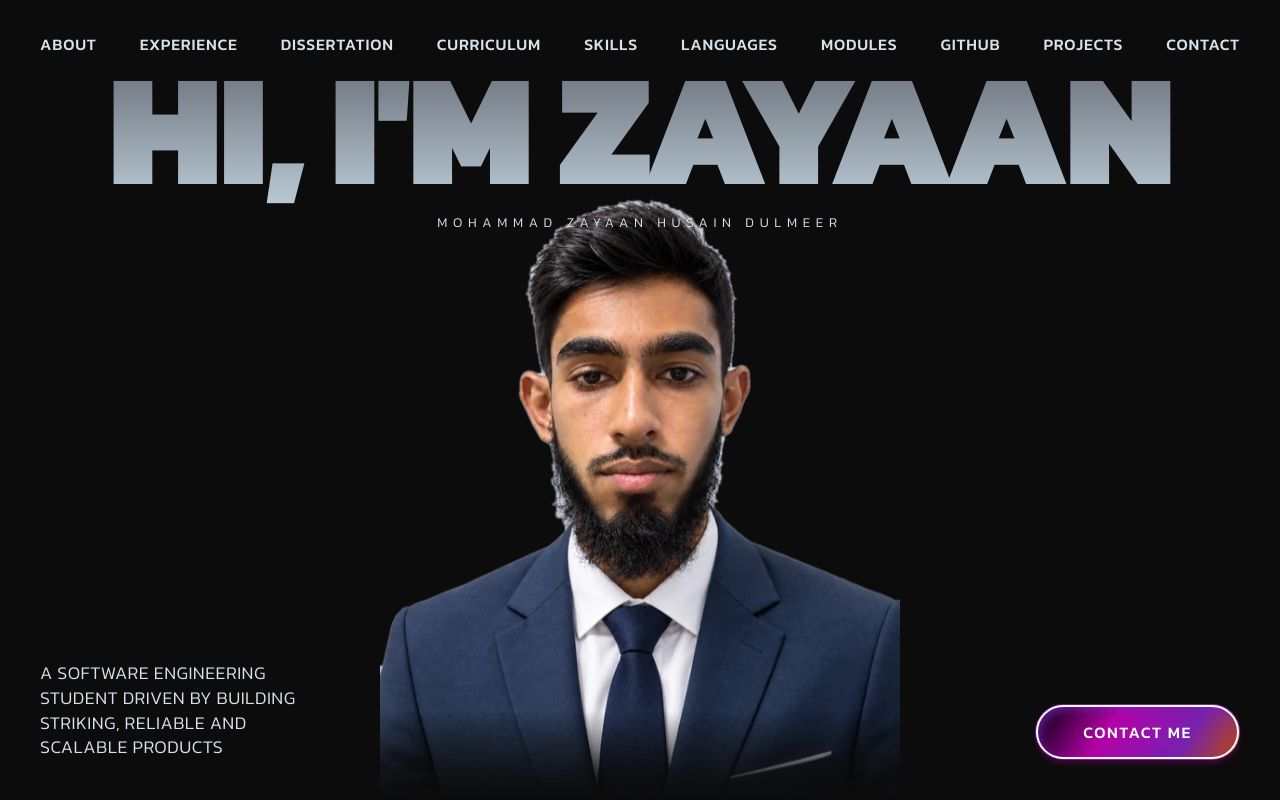
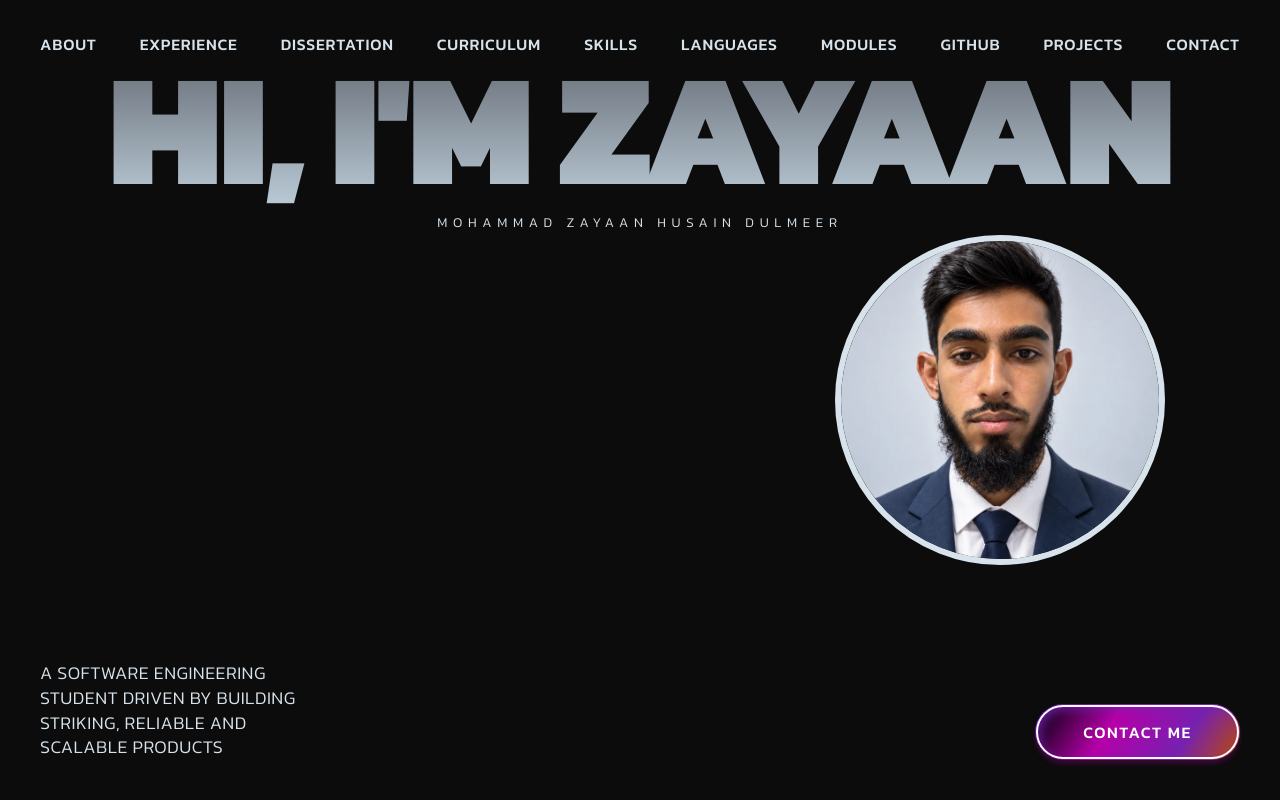
Before and after one commit to mzayaan/My-Portfolio, a React (Vite) app: page / in a window 1280 px wide. Shown: the top 800 px of the page. Built offline with nearby package versions, Linux system fonts and the light colour scheme.

Commit message:
Hero: circular right-aligned photo, remove magnet hover

```diff
--- a/src/sections/HeroSection.tsx
+++ b/src/sections/HeroSection.tsx
@@ -1,10 +1,9 @@
 import FadeIn from '../components/FadeIn';
-import Magnet from '../components/Magnet';
 import ContactButton from '../components/ContactButton';
 import { navLinks, site } from '../config/site';
 import { asset } from '../lib/asset';
 
-const PORTRAIT = asset('zayaan-photo.webp');
+const PORTRAIT = asset('zayaan-photo-circle.webp');
 
 export default function HeroSection() {
   return (
@@ -74,27 +73,18 @@ export default function HeroSection() {
         </FadeIn>
       </div>
 
-      {/* Portrait */}
+      {/* Portrait — fixed circular avatar on the right, no cursor interaction */}
       <FadeIn
         delay={0.6}
         y={30}
-        className="absolute inset-x-0 bottom-0 z-10 mx-auto flex w-[300px] justify-center sm:w-[380px] md:w-[460px] lg:w-[520px]"
+        className="pointer-events-none absolute inset-y-0 right-[6%] z-10 my-auto h-[170px] w-[170px] sm:h-[230px] sm:w-[230px] md:right-[9%] md:h-[290px] md:w-[290px] lg:h-[330px] lg:w-[330px]"
       >
-        <Magnet
-          padding={150}
-          strength={3}
-          activeTransition="transform 0.3s ease-out"
-          inactiveTransition="transform 0.6s ease-in-out"
-          wrapperClassName="w-full"
-          className="w-full"
-        >
-          <img
-            src={PORTRAIT}
-            alt={`${site.fullName}, ${site.role}`}
-            className="pointer-events-none w-full select-none object-contain"
-            draggable={false}
-          />
-        </Magnet>
+        <img
+          src={PORTRAIT}
+          alt={`${site.fullName}, ${site.role}`}
+          className="h-full w-full select-none rounded-full border-4 border-[#D7E2EA] object-cover md:border-[6px]"
+          draggable={false}
+        />
       </FadeIn>
     </section>
   );
```
Also changed, not shown: public/zayaan-photo-circle.webp (added).
